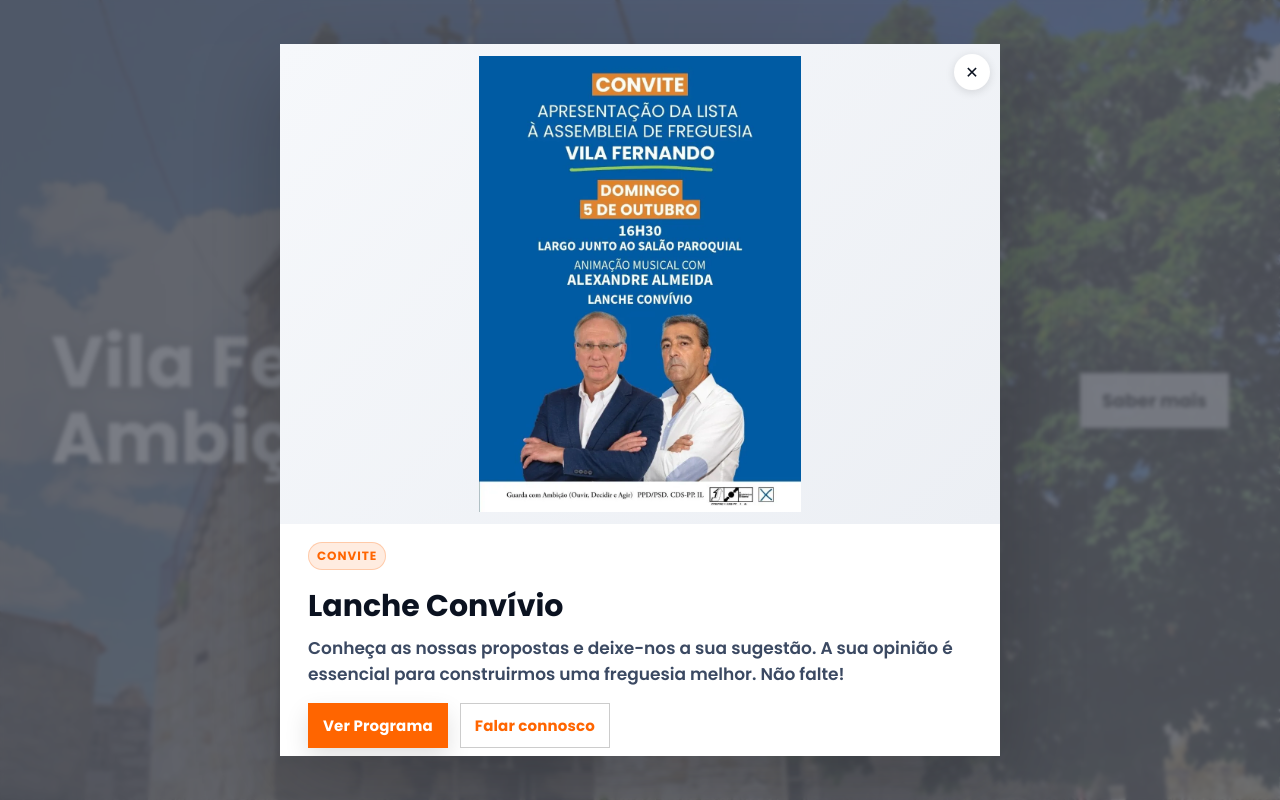
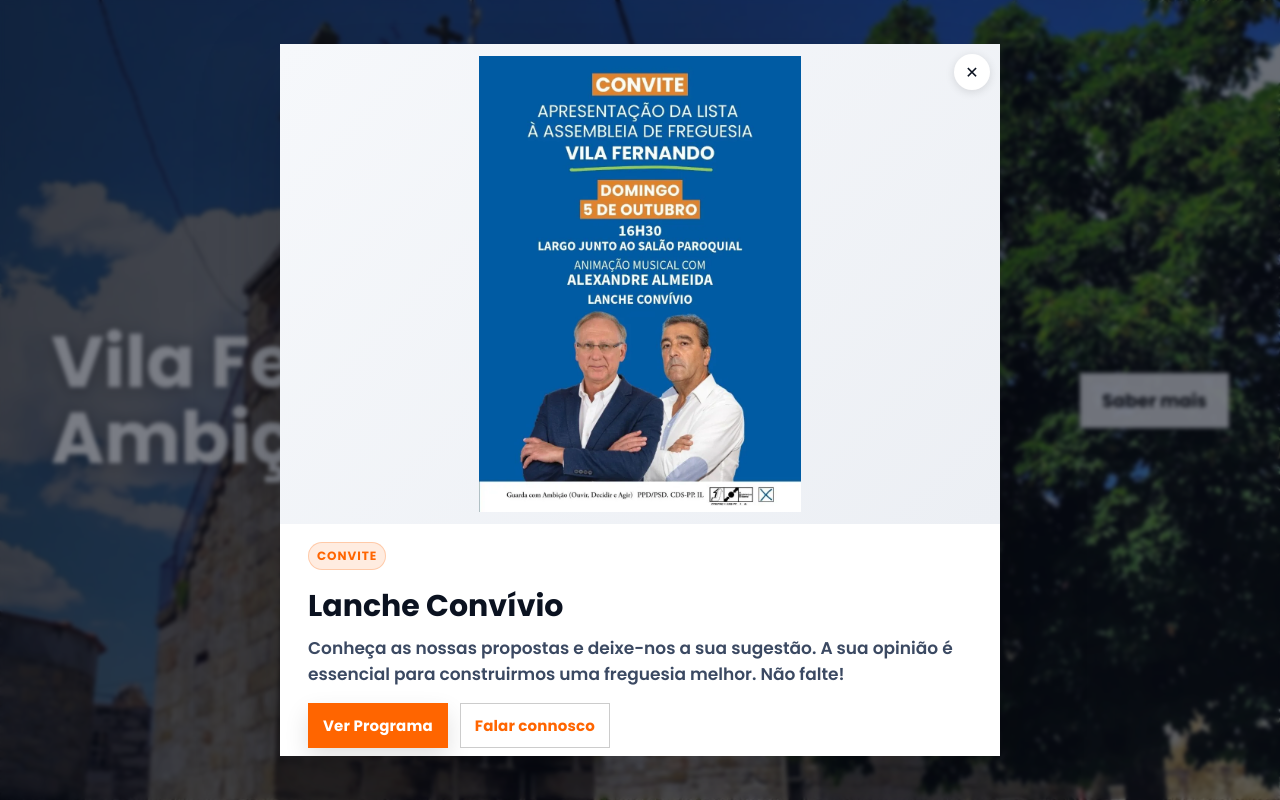
Before and after one commit to pedromonteiro01/vilafernandocomambicao, a React (Create React App) app: page / in a window 1280 px wide. Shown: the top 800 px of the page. Built offline with nearby package versions, Linux system fonts and the light colour scheme; the HTML template or start-up script is replaced by a standard one.

Commit message:
add image

```diff
--- a/src/components/Hero/Hero.css
+++ b/src/components/Hero/Hero.css
@@ -14,7 +14,6 @@ background-image: url("vilafernando.webp");
            calc(env(safe-area-inset-bottom, 0) + 24px);
   display: flex;
   align-items: center;
-  opacity: 0.4;
 }
 
 .hero__overlay {
```
Also changed, not shown: public/robots.txt.
